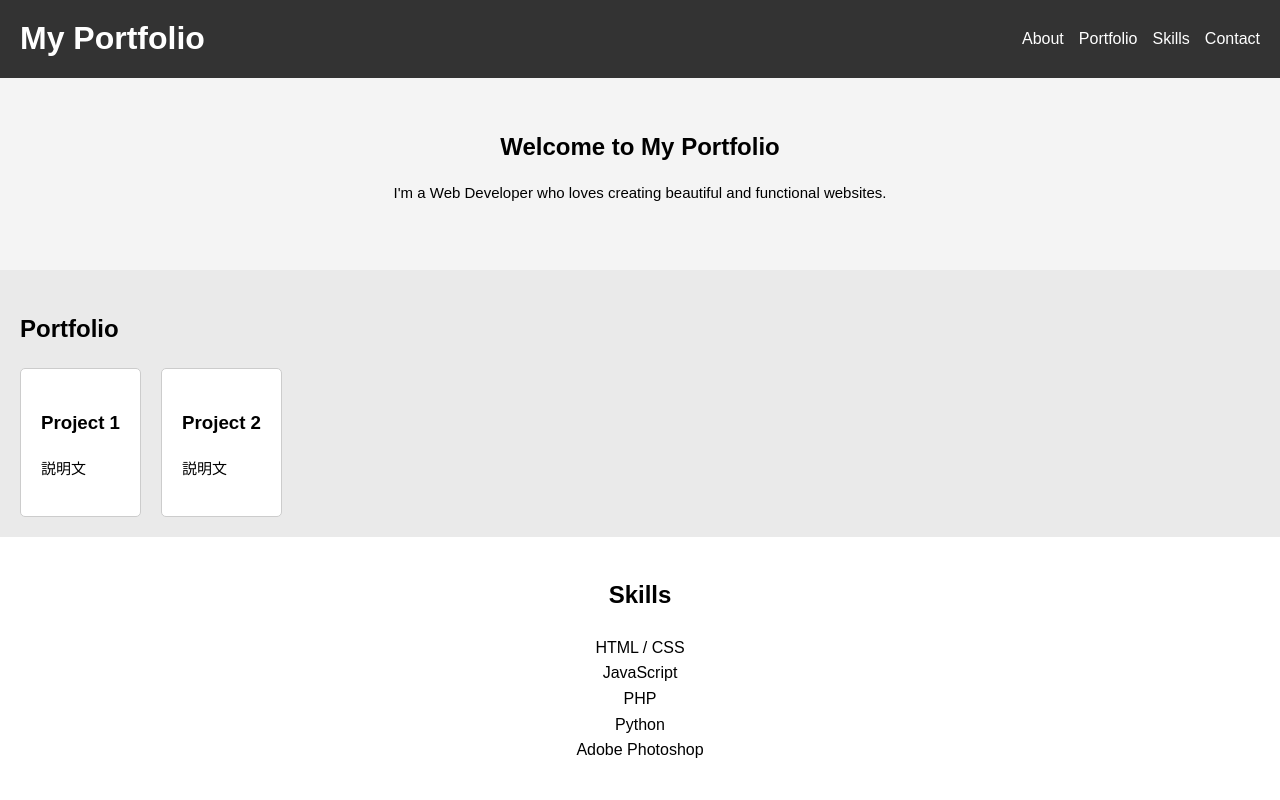
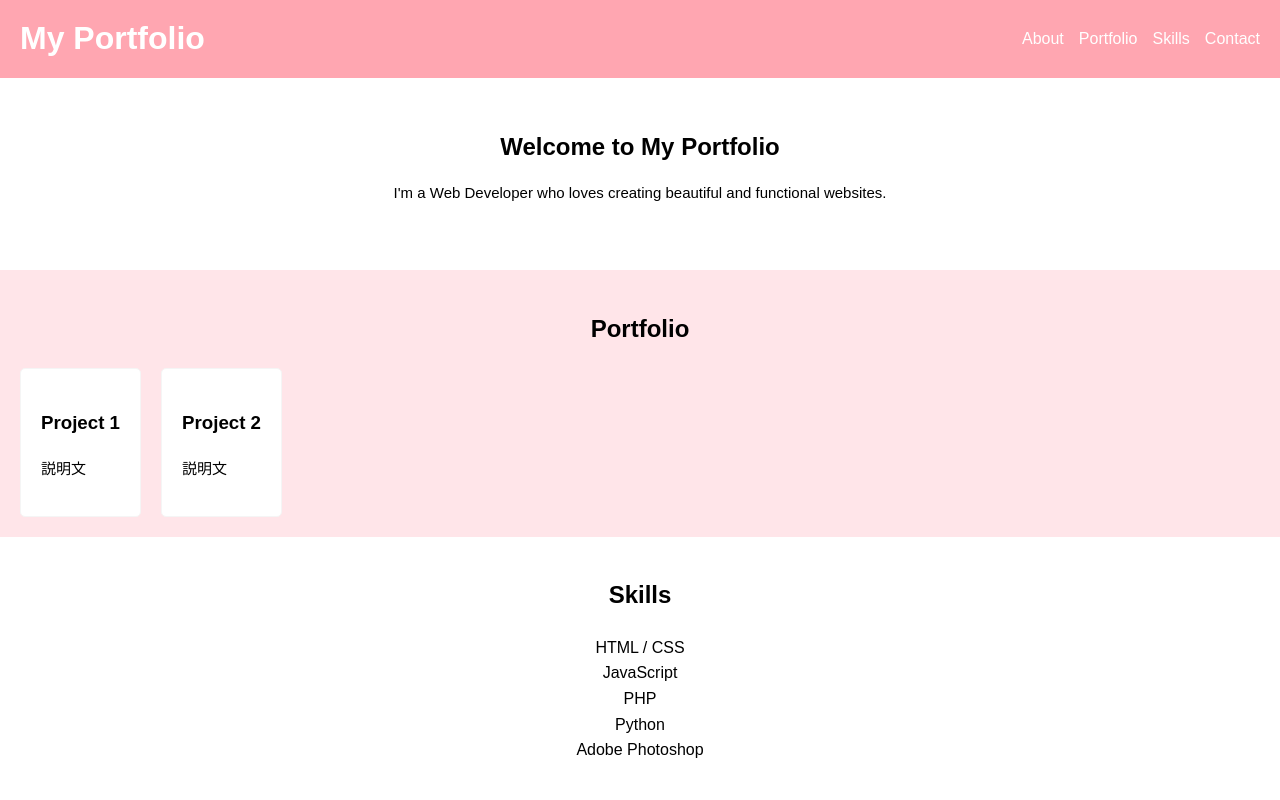
Before and after one commit to M-Noguchi3422/portfolio-prototype, a plain HTML site: page My portfolio/index.html in a window 1280 px wide. Shown: the top 800 px of the page. Drawn offline with Linux system fonts and the light colour scheme.

Commit message:
Add files via upload

```diff
--- a/My portfolio/styles.css
+++ b/My portfolio/styles.css
@@ -16,8 +16,8 @@ body {
 
 /* ヘッダー */
 header {
-  background: #333;
-  color: #fff;
+  background: #FFA6B1;
+  color: white;
   padding: 10px 20px;
   display: flex;
   justify-content: space-between;
@@ -35,13 +35,13 @@ header nav ul {
 }
 
 header nav ul li a {
-  color: #fff;
+  color: white;
   text-decoration: none;
 }
 
 /* ヒーローセクション */
 #hero {
-  background: #f4f4f4;
+  background: white;
   padding: 50px 20px;
   text-align: center;
 }
@@ -53,7 +53,11 @@ header nav ul li a {
 /* ポートフォリオセクション */
 #portfolio {
   padding: 20px;
-  background: #eaeaea;
+  background: #ffc1cc6c;
+}
+
+h2 {
+  text-align: center;
 }
 
 .projects {
@@ -62,9 +66,9 @@ header nav ul li a {
 }
 
 .project {
-  background: #fff;
+  background: white;
   padding: 20px;
-  border: 1px solid #ccc;
+  border: 1px solid whitesmoke;
   border-radius: 5px;
 }
 
@@ -88,7 +92,7 @@ header nav ul li a {
 
 /* フッター */
 footer {
-  background: #333;
+  background: #FFA6B1;
   color: #fff;
   text-align: center;
   padding: 10px;
```
